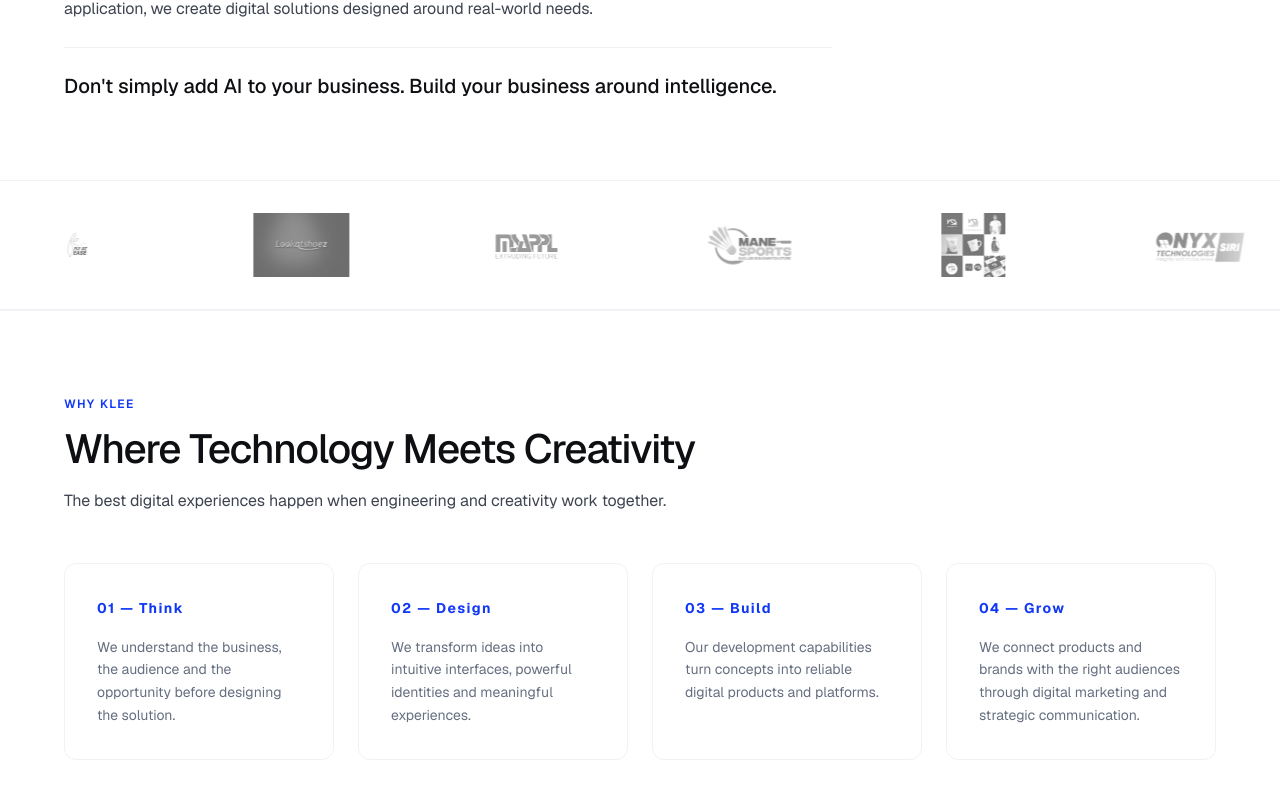
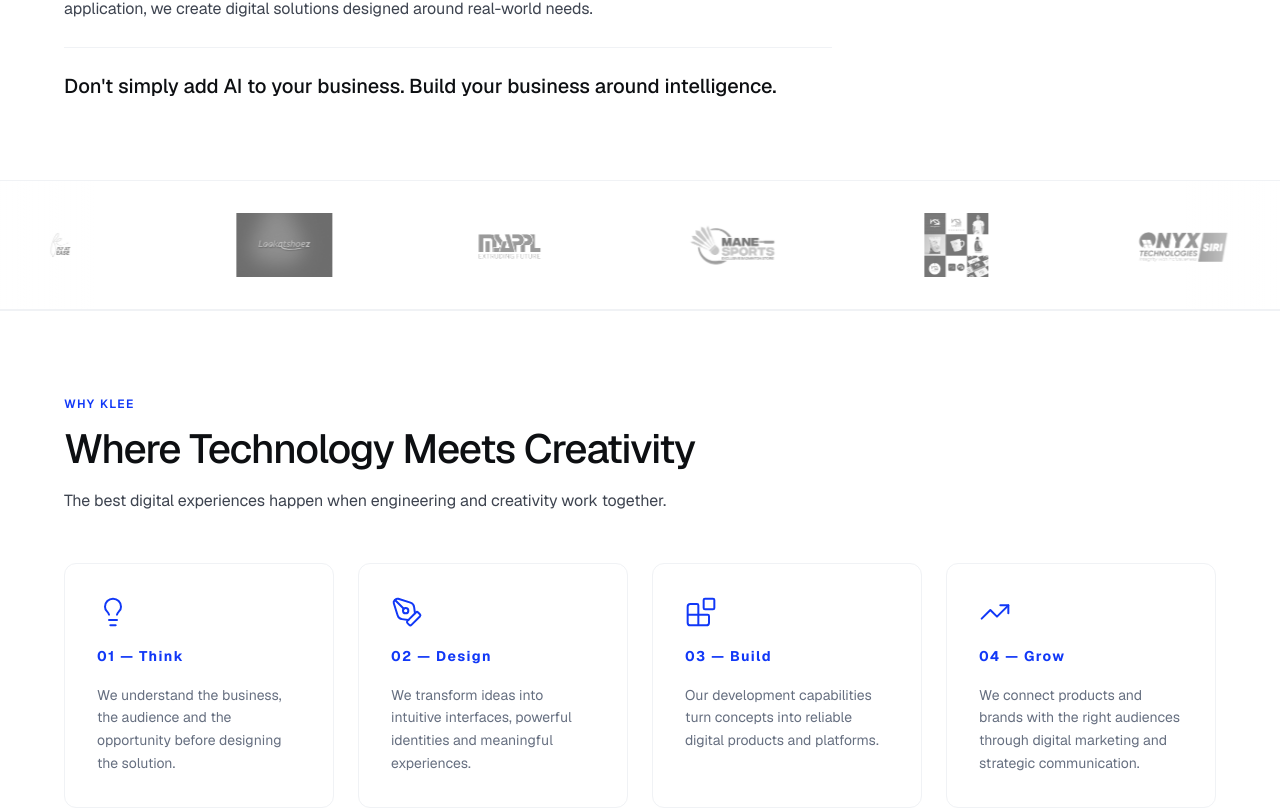
Before and after one commit to adityanarayan26/Klee-Technologies, a Next.js app: page / in a window 1280 px wide. Shown: the part 1897-2706 px from the top of the page. Built offline with nearby package versions, Linux system fonts and the light colour scheme.

Commit message:
feat: add icons to why klee cards

```diff
--- a/src/app/page.tsx
+++ b/src/app/page.tsx
@@ -8,6 +8,7 @@ import { AnimatedCounter } from "@/components/motion/AnimatedCounter";
 import { TextReveal } from "@/components/motion/TextReveal";
 import { SpotlightCard } from "@/components/ui/SpotlightCard";
 import { LogoMarquee } from "@/components/ui/LogoMarquee";
+import { Lightbulb, PenTool, Blocks, TrendingUp } from "lucide-react";
 
 export const metadata: Metadata = {
   title: "KLEE Technologies | Software, SaaS, UI/UX, Digital Marketing & Branding",
@@ -119,13 +120,14 @@ export default function HomePage() {
 
           <div className="grid grid-cols-1 md:grid-cols-2 lg:grid-cols-4 gap-6">
             {[
-              { num: "01", title: "Think", desc: "We understand the business, the audience and the opportunity before designing the solution." },
-              { num: "02", title: "Design", desc: "We transform ideas into intuitive interfaces, powerful identities and meaningful experiences." },
-              { num: "03", title: "Build", desc: "Our development capabilities turn concepts into reliable digital products and platforms." },
-              { num: "04", title: "Grow", desc: "We connect products and brands with the right audiences through digital marketing and strategic communication." }
+              { num: "01", title: "Think", desc: "We understand the business, the audience and the opportunity before designing the solution.", icon: <Lightbulb className="w-8 h-8 text-[var(--color-accent)] mb-4" strokeWidth={1.5} /> },
+              { num: "02", title: "Design", desc: "We transform ideas into intuitive interfaces, powerful identities and meaningful experiences.", icon: <PenTool className="w-8 h-8 text-[var(--color-accent)] mb-4" strokeWidth={1.5} /> },
+              { num: "03", title: "Build", desc: "Our development capabilities turn concepts into reliable digital products and platforms.", icon: <Blocks className="w-8 h-8 text-[var(--color-accent)] mb-4" strokeWidth={1.5} /> },
+              { num: "04", title: "Grow", desc: "We connect products and brands with the right audiences through digital marketing and strategic communication.", icon: <TrendingUp className="w-8 h-8 text-[var(--color-accent)] mb-4" strokeWidth={1.5} /> }
             ].map((item, i) => (
               <Reveal key={item.num} variant="slide-up" delay={i * 0.1}>
-                <SpotlightCard className="h-full p-8 border border-[var(--color-border-subtle)] bg-[var(--color-background-primary)]">
+                <SpotlightCard className="h-full p-8 border border-[var(--color-border-subtle)] bg-[var(--color-background-primary)] hover:border-[var(--color-accent)]/50 transition-colors duration-300">
+                  {item.icon}
                   <span className="text-sm font-bold tracking-widest text-[var(--color-accent)]">{item.num} — {item.title}</span>
                   <p className="mt-4 text-sm text-[var(--color-muted)] leading-relaxed">{item.desc}</p>
                 </SpotlightCard>
```
